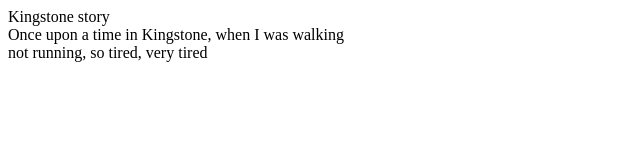
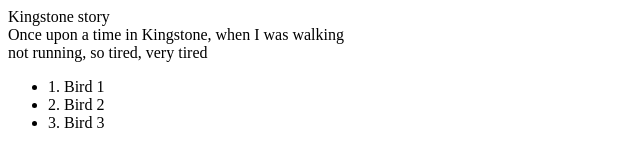
Before and after one commit to ZakFormTP/github-discover, a plain HTML site: page index.html in a window 1280 px wide. Shown: the whole page, without its empty margins (0-640 px from the left). Drawn offline with Linux system fonts and the light colour scheme.

Commit message:
Three litle birds

```diff
--- a/index.html
+++ b/index.html
@@ -14,6 +14,11 @@
     <div>
         not running, so tired, very tired
     </div>
+    <ul>
+        <li>1. Bird 1</li>
+        <li>2. Bird 2</li>
+        <li>3. Bird 3</li>
+    </ul>
 
 </body>
 </html>
```
